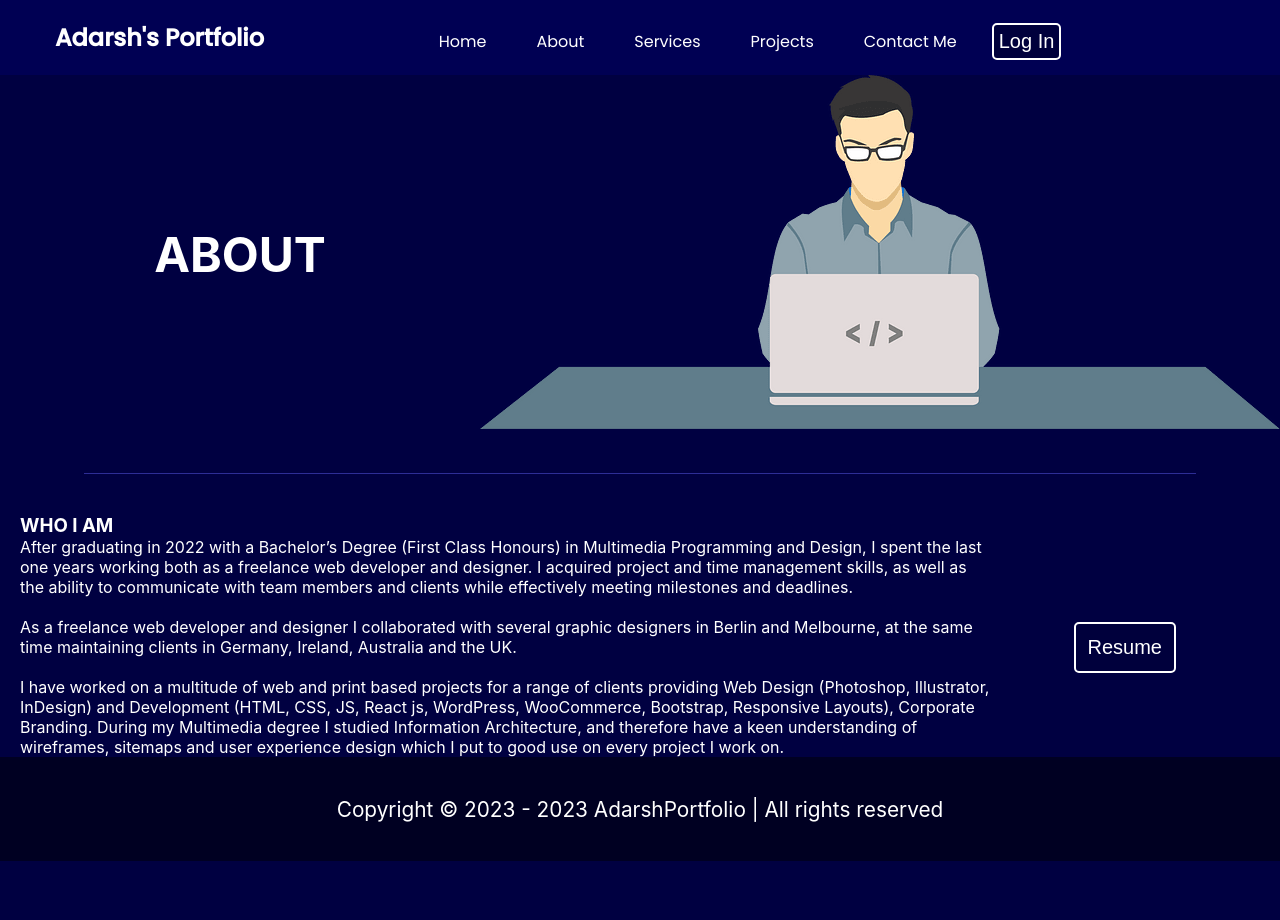
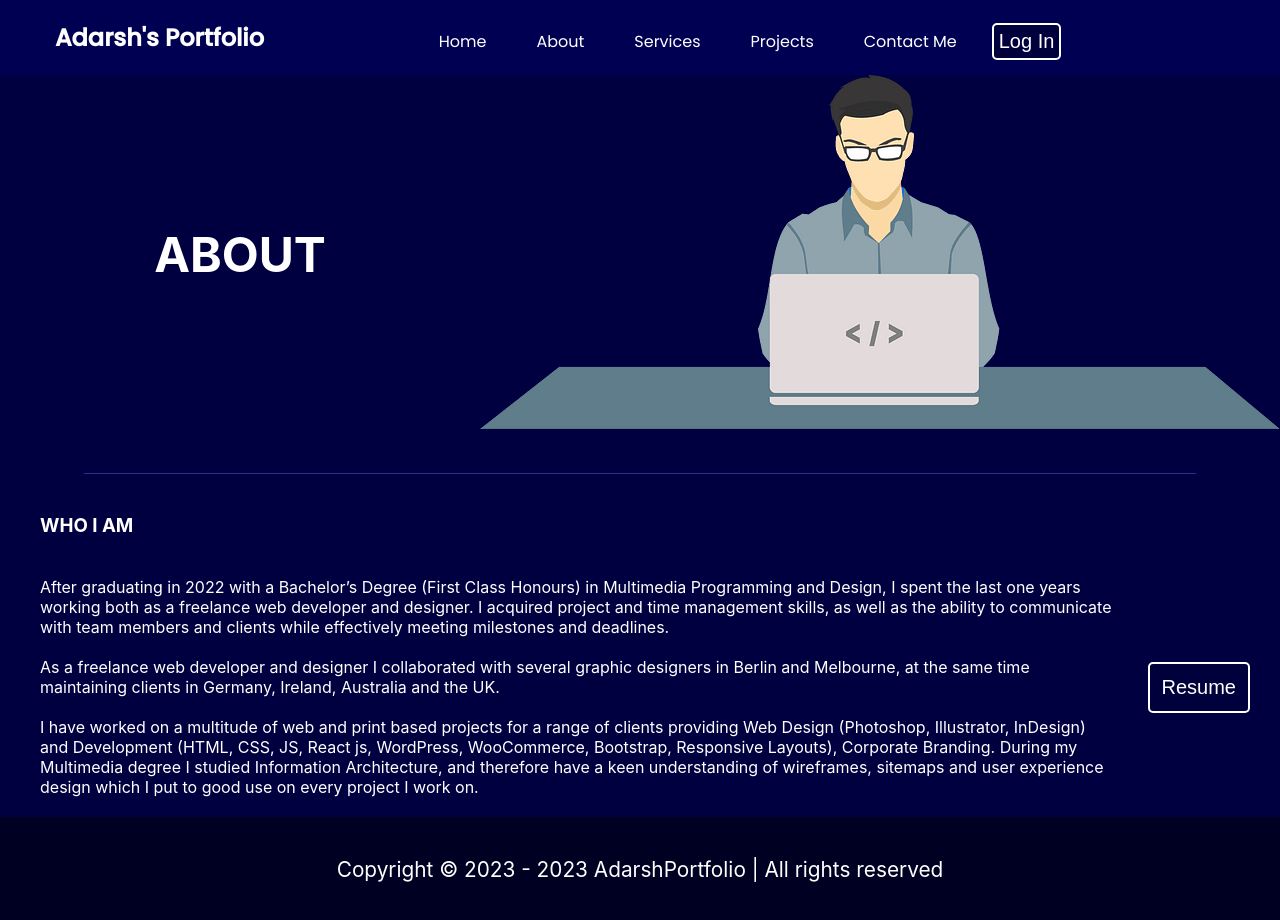
Before and after one commit to Adarshkumar76/Portfolio, a React (Create React App) app: page /about in a window 1280 px wide. Before the commit the page ends 861 px from the top, so only its background shows below. Built offline with nearby package versions, Linux system fonts and the light colour scheme.

Commit message:
fix button

```diff
--- a/src/Component/AboutMain/AboutMain.css
+++ b/src/Component/AboutMain/AboutMain.css
@@ -21,7 +21,8 @@ hr {
 
 h3,
 p {
-    margin: auto;
+    margin: 20px;
+
 }
 
 .details {
@@ -39,7 +40,6 @@ p {
     color: #fff;
     font-size: 20px;
     cursor: pointer;
-    margin: 10px 84px;
 }
 
 .btn:hover {
```
